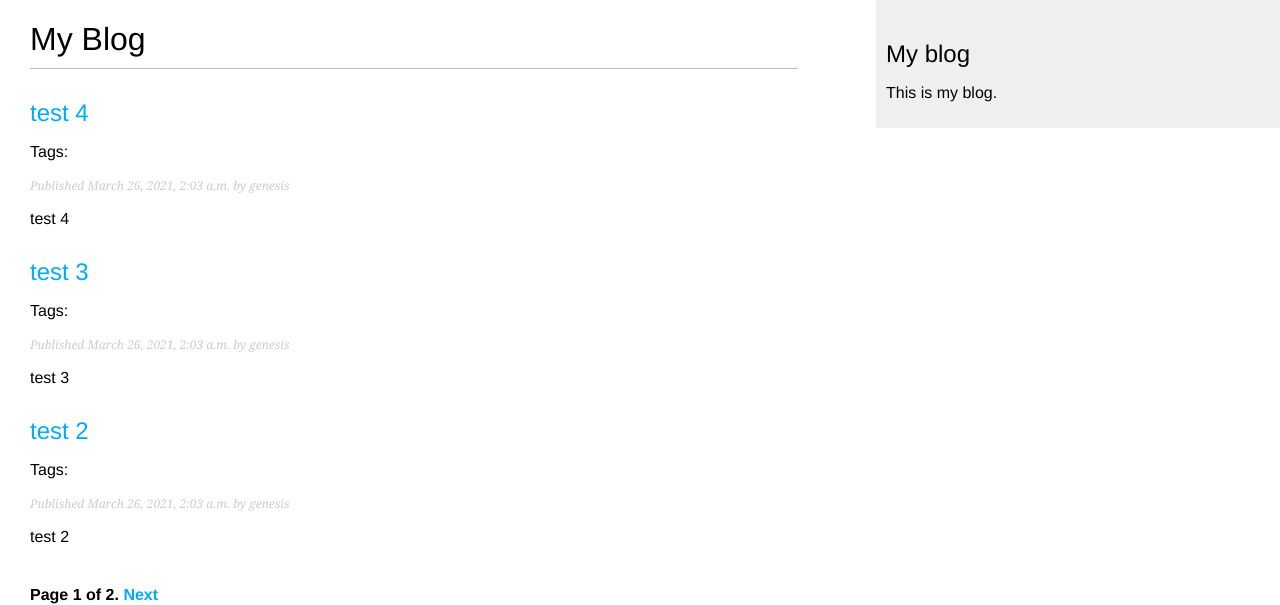
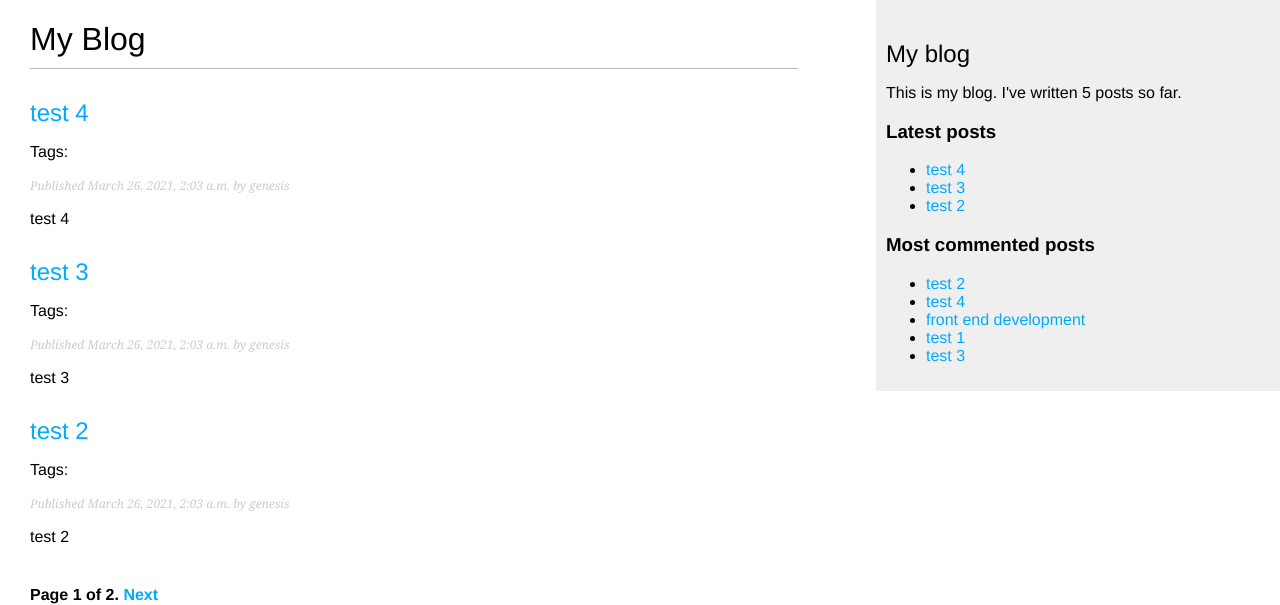
Before and after one commit to jeer2234/blog, a Django app: page /blog/ in a window 1280 px wide. Shown: the top 605 px of the page. Run offline with Django 3.2, Linux system fonts and the light colour scheme; data comes from the database, SQL or seed files in the repository; parts of the project's set-up code (start-up, migrations or seed data) failed here and were passed over.

Commit message:
custom tags en blog app

```diff
--- a/blog/templates/blog/base.html
+++ b/blog/templates/blog/base.html
@@ -1,3 +1,4 @@
+{% load blog_tags %}
 {% load static %}
 <!DOCTYPE html>
 <html>
@@ -12,7 +13,18 @@
  </div>
  <div id="sidebar">
  <h2>My blog</h2>
- <p>This is my blog.</p>
+ <p>This is my blog. I've written {% total_posts %} posts so far.<p>
+  <h3>Latest posts</h3>
+  {% show_latest_posts 3 %}
+  <h3>Most commented posts</h3>
+{% get_most_commented_posts as most_commented_posts %}
+<ul>
+ {% for post in most_commented_posts %}
+ <li>
+ <a href="{{ post.get_absolute_url }}">{{ post.title }}</a>
+ </li>
+ {% endfor %}
+</ul>
  </div>
 </body>
 </html>
--- /dev/null
+++ b/blog/templates/blog/post/latest_posts.html
@@ -0,0 +1,7 @@
+<ul>
+    {% for post in latest_posts %}
+    <li>
+    <a href="{{ post.get_absolute_url }}">{{ post.title }}</a>
+    </li>
+    {% endfor %}
+   </ul>
--- a/blog/templatetags/blog_tags.py
+++ b/blog/templatetags/blog_tags.py
@@ -0,0 +1,20 @@
+from django import template
+from ..models import Post
+from django.db.models import Count
+
+register = template.Library()
+
+@register.simple_tag
+def total_posts():
+    return Post.published.count()
+
+@register.inclusion_tag('blog/post/latest_posts.html')
+def show_latest_posts(count=5):
+
+    latest_posts = Post.published.order_by('-publish')[:count]
+    return {'latest_posts': latest_posts}
+
+@register.simple_tag
+def get_most_commented_posts(count=5):
+
+    return Post.published.annotate(total_comments=Count('comments')).order_by('-total_comments')[:count]
```
